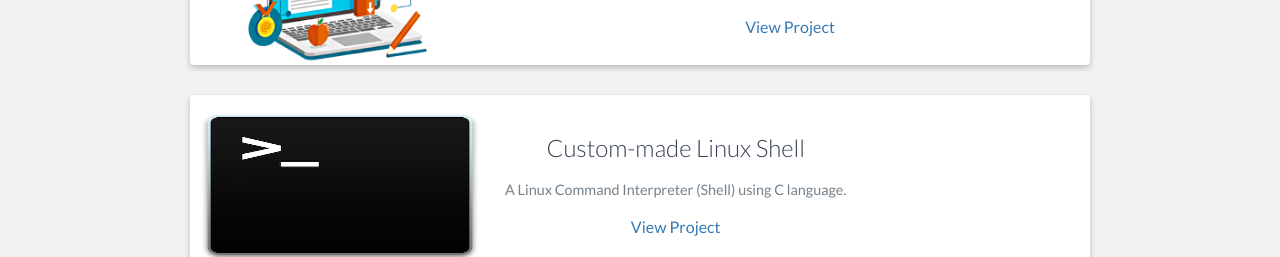
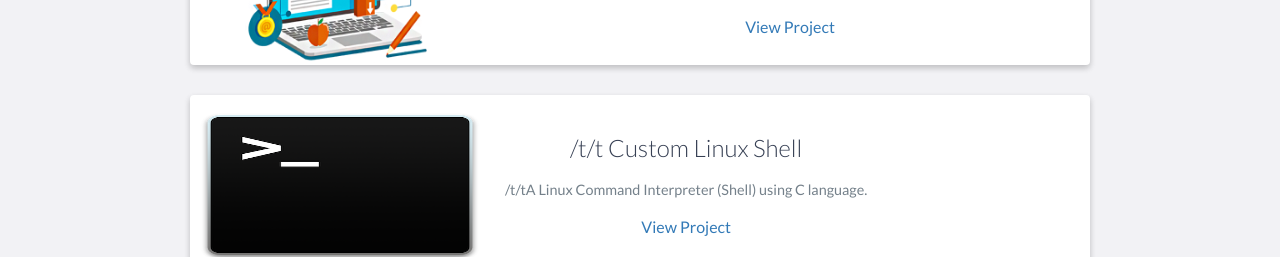
Before and after one commit to siddharrthpriyadharsan/siddumsp1997.github.io, a plain HTML site: page index.html in a window 1280 px wide. Shown: the part 3040-3297 px from the top of the page. Drawn offline with nearby package versions, Linux system fonts and the light colour scheme.

Commit message:
Update index.html

```diff
--- a/index.html
+++ b/index.html
@@ -190,8 +190,8 @@
                     </div>
                     <!-- End .project-image -->
                     <div class="project-info">
-                        <h3>                       Custom-made Linux Shell</h3>
-                        <p>                       A Linux Command Interpreter (Shell) using C language. </p>
+                        <h3>/t/t Custom  Linux Shell</h3>
+                        <p>/t/tA Linux Command Interpreter (Shell) using C language. </p>
                         <a href="https://github.com/siddumsp1997/Linux-shell-in-C" target="_blank">View Project</a>
                     </div>
                     <!-- End .project-info -->
```
